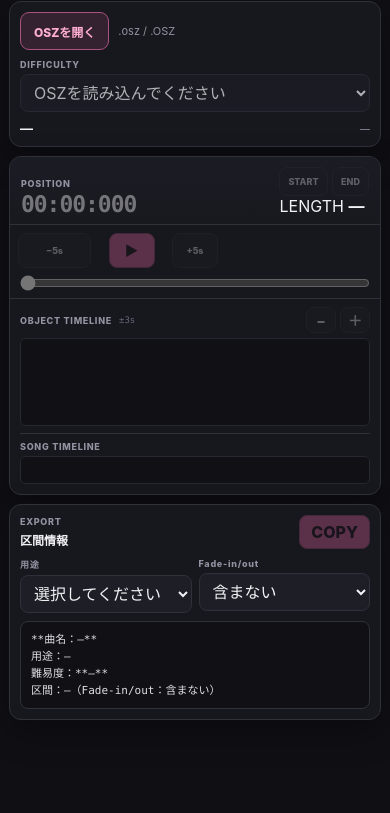
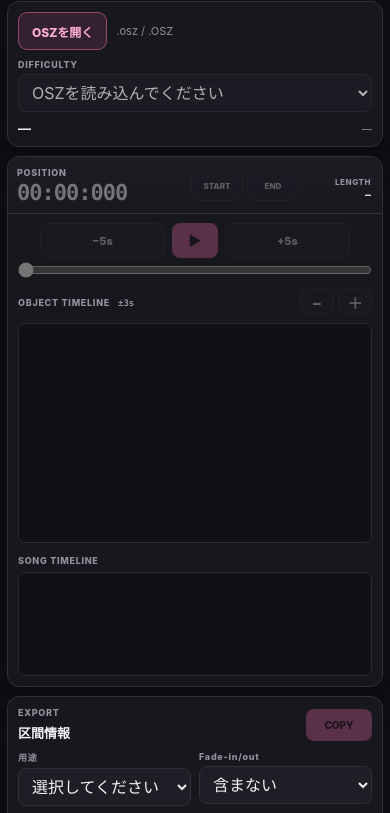
Before and after one commit to demon-mami/osutaiko-mami-viewer, a plain HTML site: page index.html in a window 390 px wide. Shown: the part 62-875 px from the top of the page. Before the commit the page ends 844 px from the top, so only its background shows below. Drawn offline with Linux system fonts and the light colour scheme.

Commit message:
Enlarge timelines and note objects

```diff
--- a/style.css
+++ b/style.css
@@ -4,20 +4,15 @@
   --panel: #17171e;
   --panel-2: #1e1e27;
   --surface: #101015;
-  --surface-2: #14141a;
   --line: #30303b;
-  --line-strong: #444452;
   --text: #f2f2f5;
   --muted: #9292a1;
-  --faint: #666675;
   --accent: #e965a5;
   --accent-soft: rgba(233, 101, 165, .14);
   --don: #ef6862;
   --ka: #69bde0;
-  --kiai: #f2d16f;
   --range-start: #68d39a;
   --range-end: #f3b55d;
-  --danger: #ff8585;
   --shadow: 0 12px 34px rgba(0,0,0,.26);
   font-family: -apple-system, BlinkMacSystemFont, "Segoe UI", "Noto Sans JP", sans-serif;
 }
@@ -28,11 +23,12 @@ body { padding: env(safe-area-inset-top) 0 env(safe-area-inset-bottom); }
 button, input, select { font: inherit; }
 button, select, input[type="range"] { touch-action: manipulation; }
 button { -webkit-tap-highlight-color: transparent; }
+button:disabled { opacity: .32; }
 
 .app-shell {
-  width: min(100%, 620px);
+  width: min(100%, 680px);
   margin: 0 auto;
-  padding: 14px 12px calc(28px + env(safe-area-inset-bottom));
+  padding: 14px 10px calc(28px + env(safe-area-inset-bottom));
 }
 
 .appbar {
@@ -89,7 +85,7 @@ h1 {
   justify-content: center;
   min-height: 38px;
   padding: 0 13px;
-  border: 1px solid color-mix(in srgb, var(--accent) 65%, var(--line));
+  border: 1px solid rgba(233, 101, 165, .55);
   border-radius: 9px;
   background: var(--accent-soft);
   color: #ffafd2;
@@ -147,15 +143,15 @@ select:focus { border-color: #666676; }
 }
 
 .editor-panel {
-  padding: 0;
+  padding: 0 0 10px;
   overflow: hidden;
 }
 .position-bar {
   display: flex;
   align-items: flex-end;
   justify-content: space-between;
-  gap: 10px;
-  padding: 10px 11px 8px;
+  gap: 12px;
+  padding: 10px 11px 9px;
   border-bottom: 1px solid var(--line);
   background: linear-gradient(180deg, #1c1c24 0%, #18181f 100%);
 }
@@ -172,41 +168,17 @@ select:focus { border-color: #666676; }
   cursor: pointer;
 }
 .time-copy:disabled { cursor: default; opacity: .42; }
-.position-side {
+
+.range-inline {
   display: flex;
-  align-items: center;
-  gap: 7px;
-  padding-bottom: 1px;
+  align-items: flex-end;
+  justify-content: flex-end;
+  gap: 5px;
+  min-width: 0;
 }
-.duration {
-  color: var(--muted);
-  font: 10px/1 ui-monospace, SFMono-Regular, Menlo, Consolas, monospace;
-  font-variant-numeric: tabular-nums;
-}
-.kiai-badge {
-  border: 1px solid var(--line);
-  border-radius: 999px;
-  padding: 4px 7px;
-  color: var(--faint);
-  font-size: 9px;
-  font-weight: 850;
-}
-.kiai-badge.on {
-  border-color: color-mix(in srgb, var(--kiai) 55%, var(--line));
-  background: rgba(242, 209, 111, .10);
-  color: #f8e5a0;
-}
-
-.transport-row {
-  display: grid;
-  grid-template-columns: 1fr 1fr 46px 1fr 1fr;
-  gap: 6px;
-  padding: 8px 10px 5px;
-}
+.mark-button,
 .transport-button,
 .play-button,
-.mark-button,
-.clear-button,
 .zoom-controls button,
 .copy-button {
   border: 1px solid var(--line);
@@ -215,61 +187,63 @@ select:focus { border-color: #666676; }
   border-radius: 8px;
   font-weight: 800;
 }
+.mark-button {
+  height: 31px;
+  min-width: 58px;
+  padding: 0 7px;
+  font-size: 9px;
+}
+.mark-button.start.marked { color: var(--range-start); border-color: var(--range-start); background: rgba(104,211,154,.08); }
+.mark-button.end.marked { color: var(--range-end); border-color: var(--range-end); background: rgba(243,181,93,.08); }
+.range-length-box {
+  min-width: 78px;
+  padding: 2px 2px 0 5px;
+  text-align: right;
+}
+.range-length-box span {
+  display: block;
+  color: var(--muted);
+  font-size: 8px;
+  font-weight: 850;
+  letter-spacing: .07em;
+}
+.range-length-box strong {
+  display: block;
+  margin-top: 2px;
+  font: 800 11px/1.2 ui-monospace, SFMono-Regular, Menlo, Consolas, monospace;
+  white-space: nowrap;
+}
+
+.transport-row {
+  display: grid;
+  grid-template-columns: minmax(64px, 1fr) 46px minmax(64px, 1fr);
+  align-items: center;
+  gap: 7px;
+  width: min(310px, calc(100% - 20px));
+  margin: 9px auto 4px;
+}
 .transport-button {
+  height: 35px;
   min-width: 0;
-  height: 35px;
-  padding: 0 5px;
-  font-size: 10px;
+  padding: 0 10px;
+  font-size: 11px;
 }
-.hit-jump { color: #c7c7d0; }
 .play-button {
   width: 46px;
   height: 35px;
   padding: 0;
   justify-self: center;
-  border-color: color-mix(in srgb, var(--accent) 55%, var(--line));
+  border-color: rgba(233, 101, 165, .55);
   background: var(--accent);
   color: #1d1117;
   font-size: 14px;
 }
-button:disabled { opacity: .32; }
-
 .seek-bar {
   display: block;
   width: calc(100% - 20px);
-  margin: 2px 10px 7px;
+  margin: 2px 10px 10px;
   accent-color: var(--accent);
 }
-
-.mark-strip {
-  display: grid;
-  grid-template-columns: auto 1fr 1fr auto;
-  align-items: center;
-  gap: 6px;
-  padding: 0 10px 8px;
-}
-.mark-label {
-  color: var(--muted);
-  font-size: 9px;
-  font-weight: 850;
-  letter-spacing: .08em;
-}
-.mark-button, .clear-button {
-  height: 29px;
-  padding: 0 8px;
-  font-size: 9px;
-}
-.mark-button.start.marked {
-  border-color: var(--range-start);
-  background: color-mix(in srgb, var(--range-start) 10%, var(--panel-2));
-  color: var(--range-start);
-}
-.mark-button.end.marked {
-  border-color: var(--range-end);
-  background: color-mix(in srgb, var(--range-end) 10%, var(--panel-2));
-  color: var(--range-end);
-}
-.clear-button { color: var(--muted); background: transparent; }
 
 .timeline-toolbar,
 .overview-head {
@@ -277,53 +251,45 @@ button:disabled { opacity: .32; }
   align-items: center;
   justify-content: space-between;
   gap: 8px;
-}
-.timeline-toolbar {
-  padding: 8px 10px 5px;
-  border-top: 1px solid var(--line);
+  padding: 0 10px;
 }
 .timeline-title {
   display: flex;
-  align-items: center;
-  gap: 7px;
+  align-items: baseline;
+  gap: 8px;
 }
 .timeline-title .label,
-.overview-head .label { margin: 0; }
+.overview-head .label { margin-bottom: 0; }
 .zoom-label {
-  color: var(--faint);
-  font: 9px/1 ui-monospace, SFMono-Regular, Menlo, Consolas, monospace;
+  color: var(--muted);
+  font: 800 9px/1 ui-monospace, SFMono-Regular, Menlo, Consolas, monospace;
 }
 .zoom-controls { display: flex; gap: 4px; }
 .zoom-controls button {
-  width: 30px;
-  height: 26px;
+  width: 34px;
+  height: 28px;
   padding: 0;
-  font-size: 14px;
+  font-size: 15px;
 }
+
 canvas {
   display: block;
   width: calc(100% - 20px);
   margin-left: 10px;
   margin-right: 10px;
-  border: 1px solid #282833;
-  border-radius: 6px;
+  border: 1px solid #2a2a34;
+  border-radius: 7px;
   background: var(--surface);
   touch-action: none;
 }
-#timelineCanvas { height: 88px; }
-.overview-head {
-  margin: 7px 10px 4px;
-  padding-top: 7px;
-  border-top: 1px solid var(--line);
+#timelineCanvas {
+  height: 230px;
+  margin-top: 7px;
 }
-.overview-note {
-  color: var(--faint);
-  font-size: 8px;
-  font-weight: 700;
-}
+.overview-head { margin-top: 12px; }
 #overviewCanvas {
-  height: 28px;
-  margin-bottom: 10px;
+  height: 110px;
+  margin-top: 6px;
 }
 
 .output-panel { padding: 10px; }
@@ -331,52 +297,59 @@ canvas {
   display: flex;
   align-items: center;
   justify-content: space-between;
-  gap: 8px;
+  gap: 10px;
 }
-.output-head strong { display: block; font-size: 12px; }
+.output-head strong { font-size: 13px; }
 .copy-button {
+  height: 32px;
   min-width: 66px;
-  height: 34px;
   padding: 0 11px;
-  border-color: color-mix(in srgb, var(--accent) 60%, var(--line));
+  border-color: rgba(233,101,165,.55);
   background: var(--accent);
-  color: #1c1016;
+  color: #1d1117;
+  font-size: 10px;
 }
 .output-controls {
   display: grid;
-  grid-template-columns: 1.2fr .8fr;
-  gap: 7px;
+  grid-template-columns: 1fr 1fr;
+  gap: 8px;
   margin-top: 9px;
 }
 .output-preview {
-  margin: 8px 0 0;
-  padding: 9px 10px;
+  margin: 10px 0 0;
+  padding: 10px;
   border: 1px solid var(--line);
   border-radius: 8px;
   background: var(--surface);
-  color: #ddddE4;
+  color: var(--text);
+  font: 11px/1.55 ui-monospace, SFMono-Regular, Menlo, Consolas, monospace;
   white-space: pre-wrap;
   overflow-wrap: anywhere;
-  font: 11px/1.55 ui-monospace, SFMono-Regular, Menlo, Consolas, monospace;
 }
+
 .error-panel {
   padding: 10px;
-  border-color: #673b43;
-  color: var(--danger);
+  border-color: #6e363d;
+  background: #26191c;
 }
-.error-panel p { margin: 5px 0 0; white-space: pre-wrap; }
+.error-panel strong { color: #ff9ba7; }
+.error-panel p { margin: 6px 0 0; color: #efb9bf; white-space: pre-wrap; }
 
-@media (max-width: 390px) {
-  .app-shell { padding-left: 9px; padding-right: 9px; }
-  .transport-row { gap: 4px; padding-left: 8px; padding-right: 8px; }
-  .transport-button { font-size: 9px; }
-  .time-copy { font-size: 23px; }
-  .output-controls { grid-template-columns: 1fr 1fr; }
+@media (max-width: 430px) {
+  .app-shell { padding-left: 7px; padding-right: 7px; }
+  .position-bar { align-items: center; gap: 7px; padding-left: 9px; padding-right: 9px; }
+  .time-copy { font-size: 22px; }
+  .range-inline { gap: 4px; }
+  .mark-button { min-width: 52px; height: 30px; padding: 0 5px; font-size: 8px; }
+  .range-length-box { min-width: 70px; padding-left: 2px; }
+  .range-length-box strong { font-size: 10px; }
+  #timelineCanvas { height: 220px; }
+  #overviewCanvas { height: 104px; }
 }
 
-@media (max-width: 340px) {
-  .hit-jump { font-size: 0; }
-  #prevHitButton::after { content: '‹'; font-size: 15px; }
-  #nextHitButton::after { content: '›'; font-size: 15px; }
+@media (max-width: 360px) {
+  .position-bar { flex-direction: column; align-items: stretch; }
+  .range-inline { justify-content: flex-start; }
+  .range-length-box { margin-left: auto; }
   .output-controls { grid-template-columns: 1fr; }
 }
```
